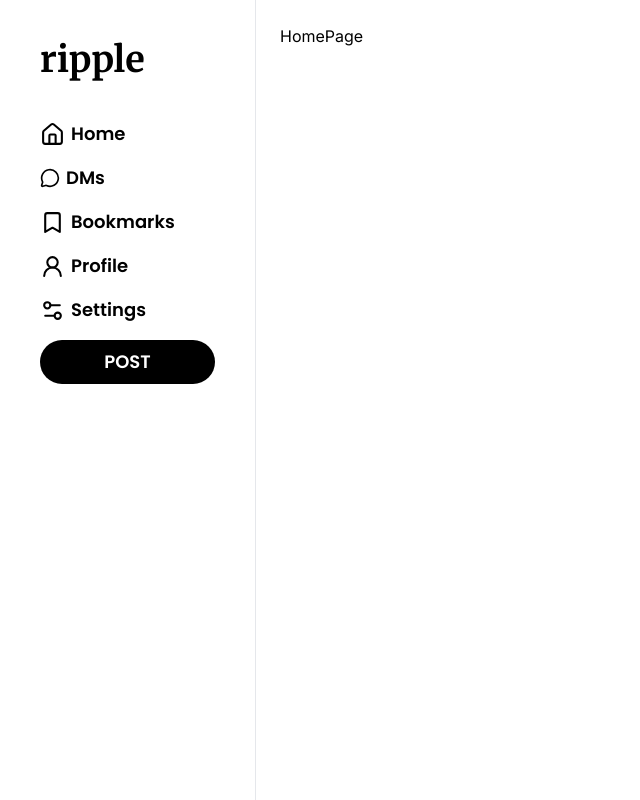
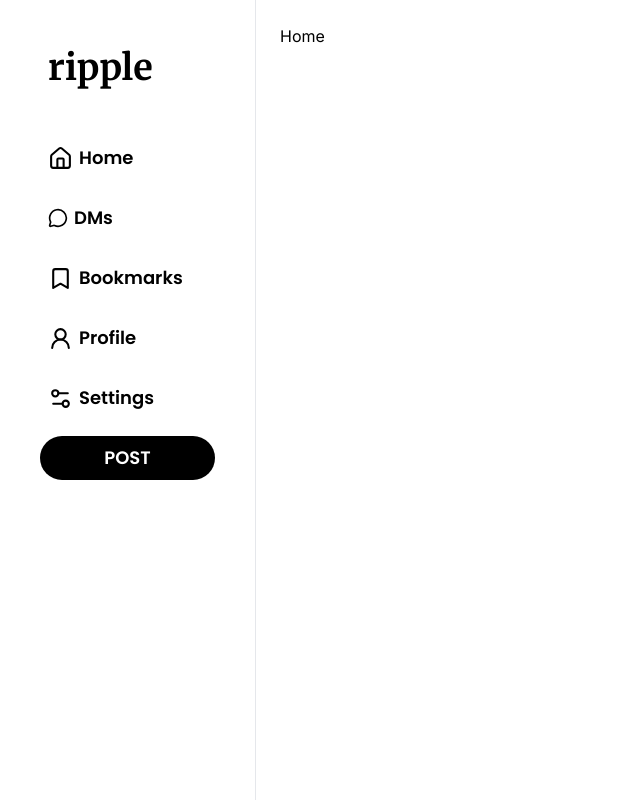
Before and after one commit to raosam23/ripple, a Next.js app: page /home in a window 1280 px wide. Shown: the whole page, without its empty margins (0-640 px from the left). Built offline with nearby package versions, Linux system fonts and the light colour scheme.

Commit message:
Update Navbar

```diff
--- a/app/bookmarks/page.tsx
+++ b/app/bookmarks/page.tsx
@@ -1,7 +1,8 @@
+import SideLayout from "../components/SideLayout"
 
 const Bookmarks = () => {
   return (
-    <div>Bookmarks</div>
+    <SideLayout>Bookmarks</SideLayout>
   )
 }
 
--- a/app/components/Navbar.tsx
+++ b/app/components/Navbar.tsx
@@ -1,41 +1,61 @@
 'use client';
 import Link from 'next/link';
-import { Bookmark, LucideHome, MessageCircle, Settings2, UserRound } from 'lucide-react';
-import { usePathname } from 'next/navigation';
+import { Bookmark, LucideHome, MessageCircle, Plus, Settings2, UserRound } from 'lucide-react';
 const Navbar = () => {
   return (
-    <div className="w-64 p-10 border-r border-gray-200 flex flex-col justify-between fixed h-screen">
+    <div className="lg:w-64 p-10 border-r border-gray-200 flex flex-col justify-between fixed h-screen">
       <div>
-        <div className="text-2xl font-bold mb-10">
-          <Link href="/home">
-            <h1 className="font-extrabold text-4xl">ripple</h1>
+        <div className="text-2xl font-bold">
+          <Link href="/home" className="block w-fit mb-10 rounded-full hover:bg-gray-100 transition p-2">
+            <h1 className="lg:hidden font-extrabold text-4xl">ri</h1>
+            <h1 className="hidden lg:inline font-extrabold text-4xl">ripple</h1>
           </Link>
         </div>
-        <nav className="flex flex-col space-y-4 text-lg">
-          <Link className="flex flex-row items-center gap-x-1.5" href="/home">
+        <nav className="flex flex-col space-y-4 text-lg lg:items-start items-center">
+          <Link
+            className="flex flex-row items-center w-fit gap-x-1.5 rounded-full hover:bg-gray-100 transition p-2"
+            href="/home"
+          >
             <LucideHome size={25} />
-            Home
+            <span className="hidden lg:inline">Home</span>
           </Link>
-          <Link className="flex flex-row items-center gap-x-1.5" href="/direct-message">
-            <MessageCircle size={20} /> DMs
+          <Link
+            className="flex flex-row items-center w-fit gap-x-1.5 rounded-full hover:bg-gray-100 transition p-2"
+            href="/direct-message"
+          >
+            <MessageCircle size={20} />
+            <span className="hidden lg:inline">DMs</span>
           </Link>
-          <Link className="flex flex-row items-center gap-x-1.5" href="/bookmarks">
+          <Link
+            className="flex flex-row items-center w-fit gap-x-1.5 rounded-full hover:bg-gray-100 transition p-2"
+            href="/bookmarks"
+          >
             <Bookmark size={25} />
-            Bookmarks
+            <span className="hidden lg:inline">Bookmarks</span>
           </Link>
-          <Link className="flex flex-row items-center gap-x-1.5" href="/profile">
+          <Link
+            className="flex flex-row items-center w-fit gap-x-1.5 rounded-full hover:bg-gray-100 transition p-2"
+            href="/profile"
+          >
             <UserRound size={25} />
-            Profile
+            <span className="hidden lg:inline">Profile</span>
           </Link>
-          <Link className="flex flex-row items-center gap-x-1.5" href="/settings">
+          <Link
+            className="flex flex-row items-center w-fit gap-x-1.5 rounded-full hover:bg-gray-100 transition p-2"
+            href="/settings"
+          >
             <Settings2 size={25} />
-            Settings
+            <span className="hidden lg:inline">Settings</span>
           </Link>
           <Link
             href="/post"
-            className="bg-black text-white px-4 py-2 rounded-full text-center font-medium hover:bg-gray-800 transition"
+            className="flex items-center justify-center bg-black text-white rounded-full font-medium hover:bg-gray-800 transition
+             w-10 h-10 lg:w-full lg:h-auto lg:px-4 lg:py-2"
           >
-            POST
+            <span className="lg:hidden text-xl font-bold">
+              <Plus size={20} />
+            </span>
+            <span className="hidden lg:inline">POST</span>
           </Link>
         </nav>
       </div>
--- /dev/null
+++ b/app/components/SideLayout.tsx
@@ -0,0 +1,17 @@
+'use client';
+import { usePathname } from 'next/navigation';
+import { ReactNode } from 'react';
+import Navbar from './Navbar';
+const SideLayout = ({ children }: { children: ReactNode }) => {
+  const pathname = usePathname();
+  const hideNavbarRoutes = ['/signup', '/login', '/signout'];
+  const shouldHideNavbar = hideNavbarRoutes.includes(pathname);
+  return (
+    <>
+      {!shouldHideNavbar && <Navbar />}
+      <main className={shouldHideNavbar ? 'p-6' : 'ml-36 lg:ml-64 p-6'}>{children}</main>
+    </>
+  );
+};
+
+export default SideLayout;
--- a/app/direct-message/page.tsx
+++ b/app/direct-message/page.tsx
@@ -1,6 +1,8 @@
+import SideLayout from "../components/SideLayout"
+
 const DirectMessage = () => {
   return (
-    <div>dms</div>
+    <SideLayout>dms</SideLayout>
   )
 }
 
--- a/app/home/page.tsx
+++ b/app/home/page.tsx
@@ -1,6 +1,8 @@
+import SideLayout from "../components/SideLayout"
+
 const HomePage = () => {
   return (
-    <div>HomePage</div>
+    <SideLayout>Home</SideLayout>
   )
 }
 
--- a/app/layout.tsx
+++ b/app/layout.tsx
@@ -1,12 +1,10 @@
 import type { Metadata } from 'next';
 import './globals.css';
-import Navbar from './components/Navbar';
 import { Inter, Poppins, Merriweather } from 'next/font/google';
 
 const inter = Inter({ subsets: ['latin'], variable: '--font-inter' });
 const poppins = Poppins({ subsets: ['latin'], weight: ['600'], variable: '--font-poppins' });
 const merriweather = Merriweather({ subsets: ['latin'], weight: ['400', '700'], variable: '--font-merriweather' });
-
 
 export const metadata: Metadata = {
   title: 'Ripple - the new age tweeter',
@@ -20,11 +18,7 @@ export default function RootLayout({
 }>) {
   return (
     <html lang="en" className={`${inter.variable} ${poppins.variable} ${merriweather.variable}`}>
-      <body>
-        <Navbar />
-        <main className="ml-64 p-6">{children}</main>
-        <footer></footer>
-      </body>
+      <body>{children}</body>
     </html>
   );
 }
--- a/app/page.tsx
+++ b/app/page.tsx
@@ -1,7 +1,8 @@
+import Link from "next/link";
 export default function Home() {
   return (
   <h1>
-    The main twitter application ffs
+    <Link href='/home'><button>Get things started</button></Link>
   </h1>
   );
 }
--- a/app/profile/page.tsx
+++ b/app/profile/page.tsx
@@ -1,7 +1,8 @@
+import SideLayout from "../components/SideLayout"
 
 const Profile = () => {
   return (
-    <div>Profile</div>
+    <SideLayout>Profile</SideLayout>
   )
 }
 
--- a/app/settings/page.tsx
+++ b/app/settings/page.tsx
@@ -1,6 +1,8 @@
+import SideLayout from "../components/SideLayout"
+
 const Settings = () => {
   return (
-    <div>Settings</div>
+    <SideLayout>Settings</SideLayout>
   )
 }
 
```
